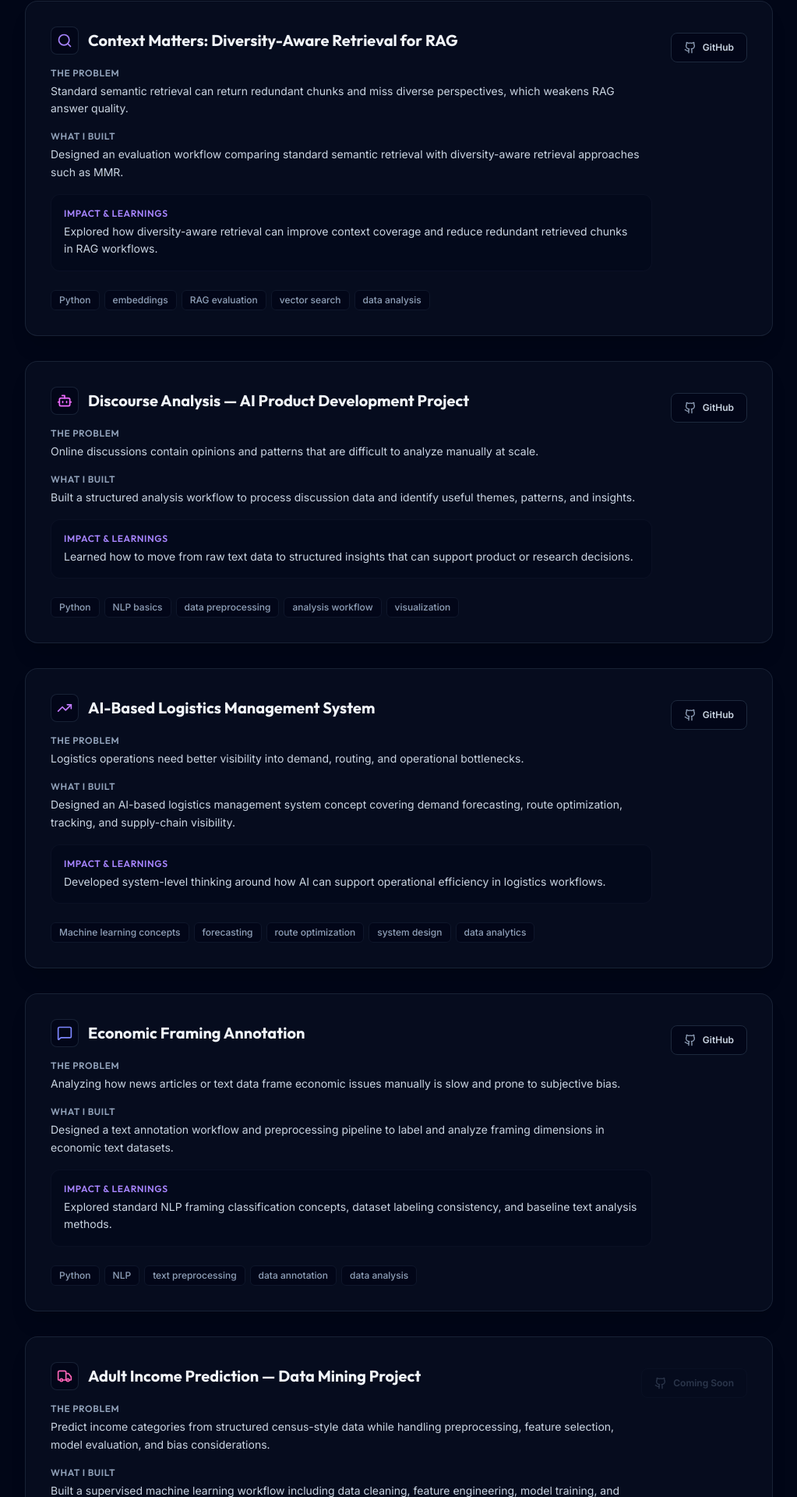
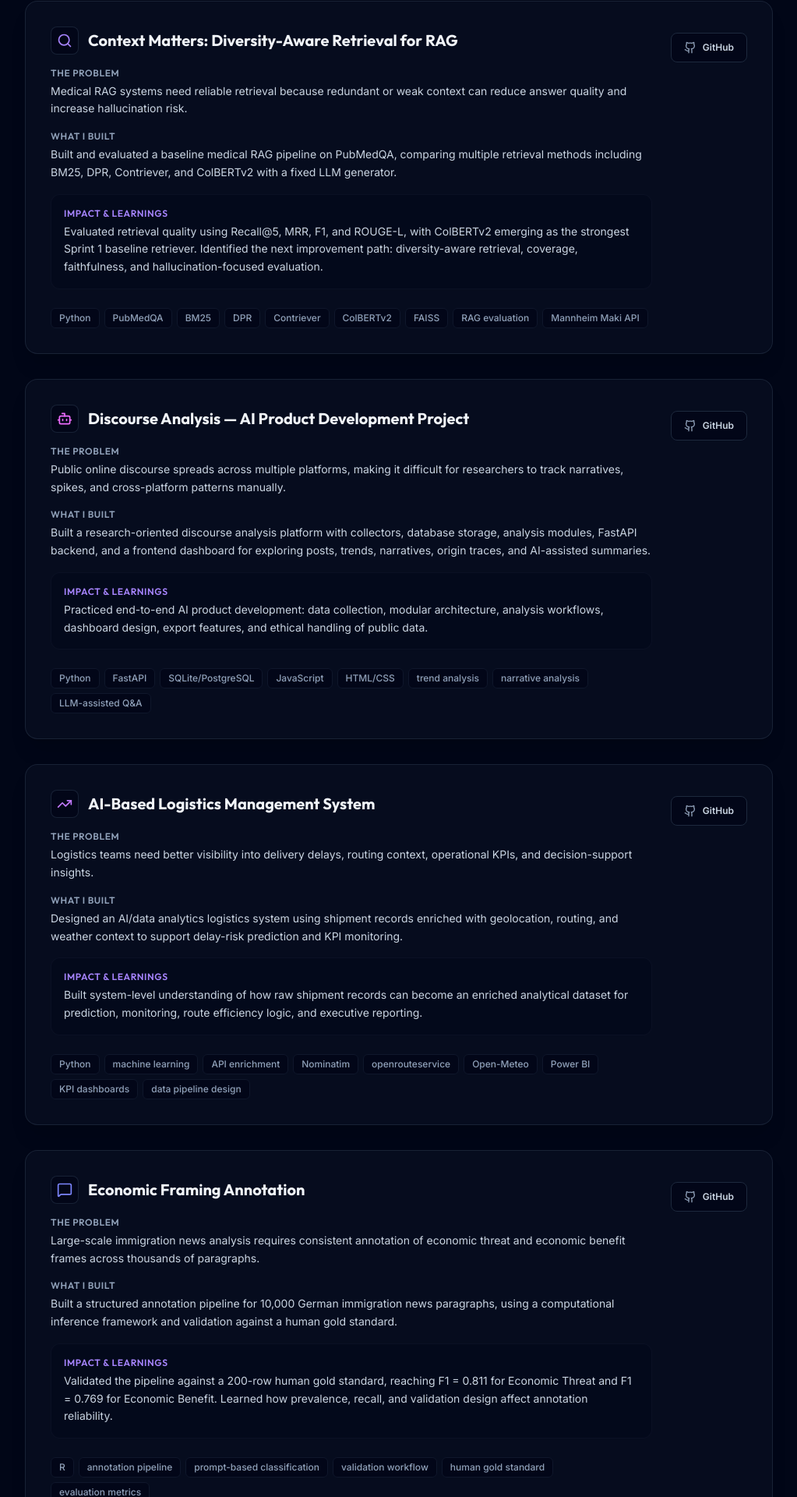
Before and after one commit to raywincruz07-collab/raywincruz07-collab.github.io, a React (Vite) app: page / in a window 1280 px wide. Shown: the part 3178-5098 px from the top of the page at 78% size, without its empty margins (128-1151 px from the left). Built offline with nearby package versions, Linux system fonts and the light colour scheme.

Commit message:
Improve featured project content

```diff
--- a/src/data/portfolioData.ts
+++ b/src/data/portfolioData.ts
@@ -122,18 +122,22 @@ export const portfolioData: PortfolioData = {
     {
       title: "Context Matters: Diversity-Aware Retrieval for RAG",
       problem:
-        "Standard semantic retrieval can return redundant chunks and miss diverse perspectives, which weakens RAG answer quality.",
+        "Medical RAG systems need reliable retrieval because redundant or weak context can reduce answer quality and increase hallucination risk.",
       whatIBuilt:
-        "Designed an evaluation workflow comparing standard semantic retrieval with diversity-aware retrieval approaches such as MMR.",
+        "Built and evaluated a baseline medical RAG pipeline on PubMedQA, comparing multiple retrieval methods including BM25, DPR, Contriever, and ColBERTv2 with a fixed LLM generator.",
       techStack: [
         "Python",
-        "embeddings",
+        "PubMedQA",
+        "BM25",
+        "DPR",
+        "Contriever",
+        "ColBERTv2",
+        "FAISS",
         "RAG evaluation",
-        "vector search",
-        "data analysis",
+        "Mannheim Maki API",
       ],
       outcome:
-        "Explored how diversity-aware retrieval can improve context coverage and reduce redundant retrieved chunks in RAG workflows.",
+        "Evaluated retrieval quality using Recall@5, MRR, F1, and ROUGE-L, with ColBERTv2 emerging as the strongest Sprint 1 baseline retriever. Identified the next improvement path: diversity-aware retrieval, coverage, faithfulness, and hallucination-focused evaluation.",
       githubUrl:
         "https://github.com/raywincruz07-collab/Context-Matters-Evaluating-Diversity-Aware-Retrieval-for-RAG",
       caseStudyUrl: "",
@@ -141,18 +145,21 @@ export const portfolioData: PortfolioData = {
     {
       title: "Discourse Analysis — AI Product Development Project",
       problem:
-        "Online discussions contain opinions and patterns that are difficult to analyze manually at scale.",
+        "Public online discourse spreads across multiple platforms, making it difficult for researchers to track narratives, spikes, and cross-platform patterns manually.",
       whatIBuilt:
-        "Built a structured analysis workflow to process discussion data and identify useful themes, patterns, and insights.",
+        "Built a research-oriented discourse analysis platform with collectors, database storage, analysis modules, FastAPI backend, and a frontend dashboard for exploring posts, trends, narratives, origin traces, and AI-assisted summaries.",
       techStack: [
         "Python",
-        "NLP basics",
-        "data preprocessing",
-        "analysis workflow",
-        "visualization",
+        "FastAPI",
+        "SQLite/PostgreSQL",
+        "JavaScript",
+        "HTML/CSS",
+        "trend analysis",
+        "narrative analysis",
+        "LLM-assisted Q&A",
       ],
       outcome:
-        "Learned how to move from raw text data to structured insights that can support product or research decisions.",
+        "Practiced end-to-end AI product development: data collection, modular architecture, analysis workflows, dashboard design, export features, and ethical handling of public data.",
       githubUrl:
         "https://github.com/raywincruz07-collab/AI-PRODUCT-DEVELOPMENT-Discourse-Analysis",
       caseStudyUrl: "",
@@ -160,18 +167,22 @@ export const portfolioData: PortfolioData = {
     {
       title: "AI-Based Logistics Management System",
       problem:
-        "Logistics operations need better visibility into demand, routing, and operational bottlenecks.",
+        "Logistics teams need better visibility into delivery delays, routing context, operational KPIs, and decision-support insights.",
       whatIBuilt:
-        "Designed an AI-based logistics management system concept covering demand forecasting, route optimization, tracking, and supply-chain visibility.",
+        "Designed an AI/data analytics logistics system using shipment records enriched with geolocation, routing, and weather context to support delay-risk prediction and KPI monitoring.",
       techStack: [
-        "Machine learning concepts",
-        "forecasting",
-        "route optimization",
-        "system design",
-        "data analytics",
+        "Python",
+        "machine learning",
+        "API enrichment",
+        "Nominatim",
+        "openrouteservice",
+        "Open-Meteo",
+        "Power BI",
+        "KPI dashboards",
+        "data pipeline design",
       ],
       outcome:
-        "Developed system-level thinking around how AI can support operational efficiency in logistics workflows.",
+        "Built system-level understanding of how raw shipment records can become an enriched analytical dataset for prediction, monitoring, route efficiency logic, and executive reporting.",
       githubUrl:
         "https://github.com/raywincruz07-collab/ai_logistics_management_system",
       caseStudyUrl: "",
@@ -179,18 +190,19 @@ export const portfolioData: PortfolioData = {
     {
       title: "Economic Framing Annotation",
       problem:
-        "Analyzing how news articles or text data frame economic issues manually is slow and prone to subjective bias.",
+        "Large-scale immigration news analysis requires consistent annotation of economic threat and economic benefit frames across thousands of paragraphs.",
       whatIBuilt:
-        "Designed a text annotation workflow and preprocessing pipeline to label and analyze framing dimensions in economic text datasets.",
+        "Built a structured annotation pipeline for 10,000 German immigration news paragraphs, using a computational inference framework and validation against a human gold standard.",
       techStack: [
-        "Python",
-        "NLP",
-        "text preprocessing",
-        "data annotation",
-        "data analysis",
+        "R",
+        "annotation pipeline",
+        "prompt-based classification",
+        "validation workflow",
+        "human gold standard",
+        "evaluation metrics",
       ],
       outcome:
-        "Explored standard NLP framing classification concepts, dataset labeling consistency, and baseline text analysis methods.",
+        "Validated the pipeline against a 200-row human gold standard, reaching F1 = 0.811 for Economic Threat and F1 = 0.769 for Economic Benefit. Learned how prevalence, recall, and validation design affect annotation reliability.",
       githubUrl:
         "https://github.com/raywincruz07-collab/economic-framing-annotation",
       caseStudyUrl: "",
@@ -198,18 +210,21 @@ export const portfolioData: PortfolioData = {
     {
       title: "Adult Income Prediction — Data Mining Project",
       problem:
-        "Predict income categories from structured census-style data while handling preprocessing, feature selection, model evaluation, and bias considerations.",
+        "Predicting income categories from census-style data requires careful preprocessing, feature engineering, model comparison, and fairness analysis.",
       whatIBuilt:
-        "Built a supervised machine learning workflow including data cleaning, feature engineering, model training, and evaluation.",
+        "Built a full supervised machine learning pipeline for UCI Adult Income prediction, including data cleaning, feature engineering, baseline modeling, tuned classifiers, ensemble comparison, and fairness checks.",
       techStack: [
         "Python",
         "pandas",
         "scikit-learn",
+        "XGBoost",
+        "GridSearchCV",
         "classification",
+        "fairness analysis",
         "model evaluation",
       ],
       outcome:
-        "Practiced exam-relevant data mining steps: preprocessing, train/test split, model comparison, evaluation metrics, and interpretation.",
+        "Compared Logistic Regression, Decision Tree, Random Forest, XGBoost, SVM, and a soft-voting ensemble using accuracy, weighted F1, and ROC-AUC. Practiced fair evaluation under class imbalance and analyzed model behavior across protected attributes.",
       githubUrl: "",
       caseStudyUrl: "",
     },
```
